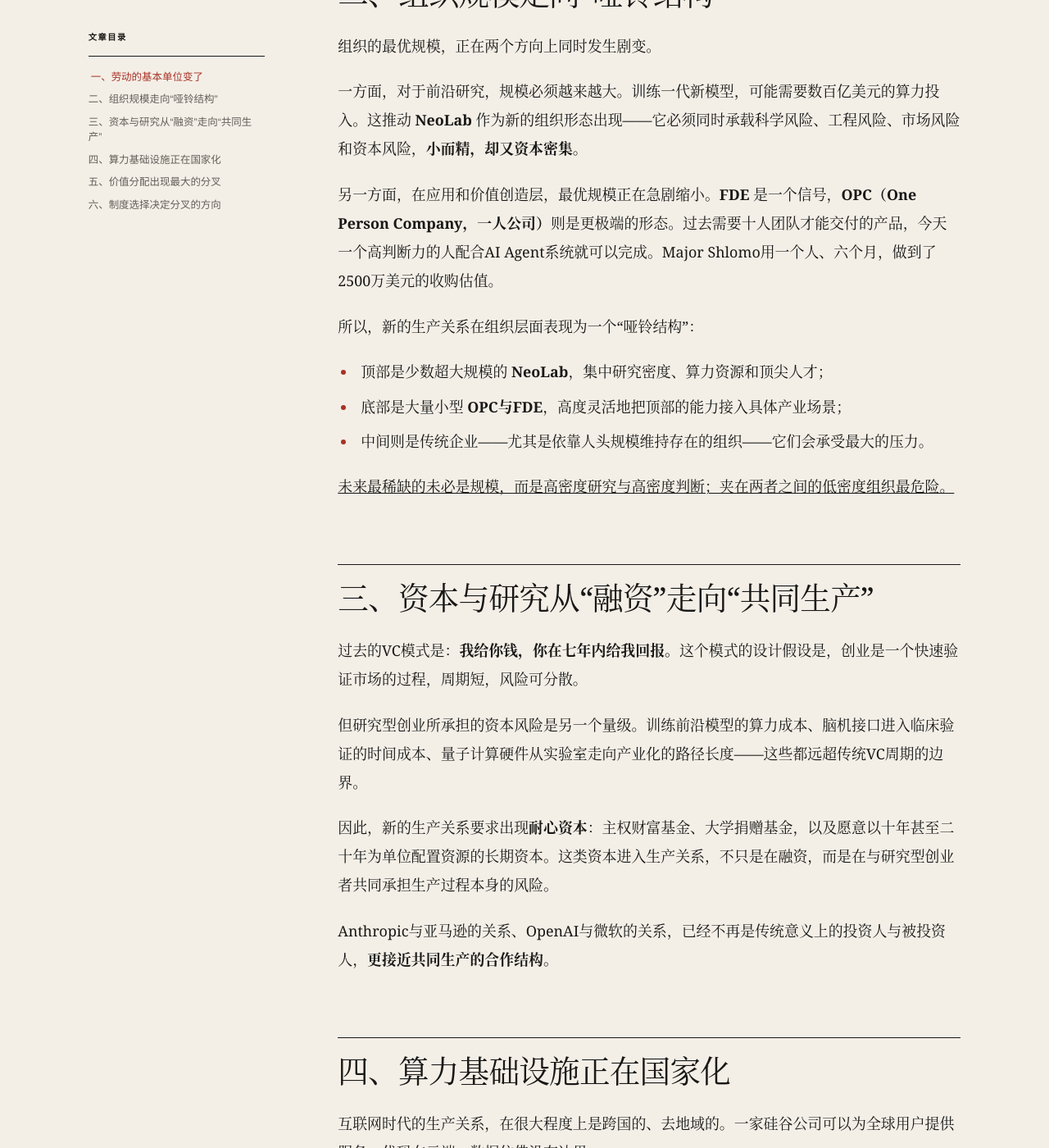
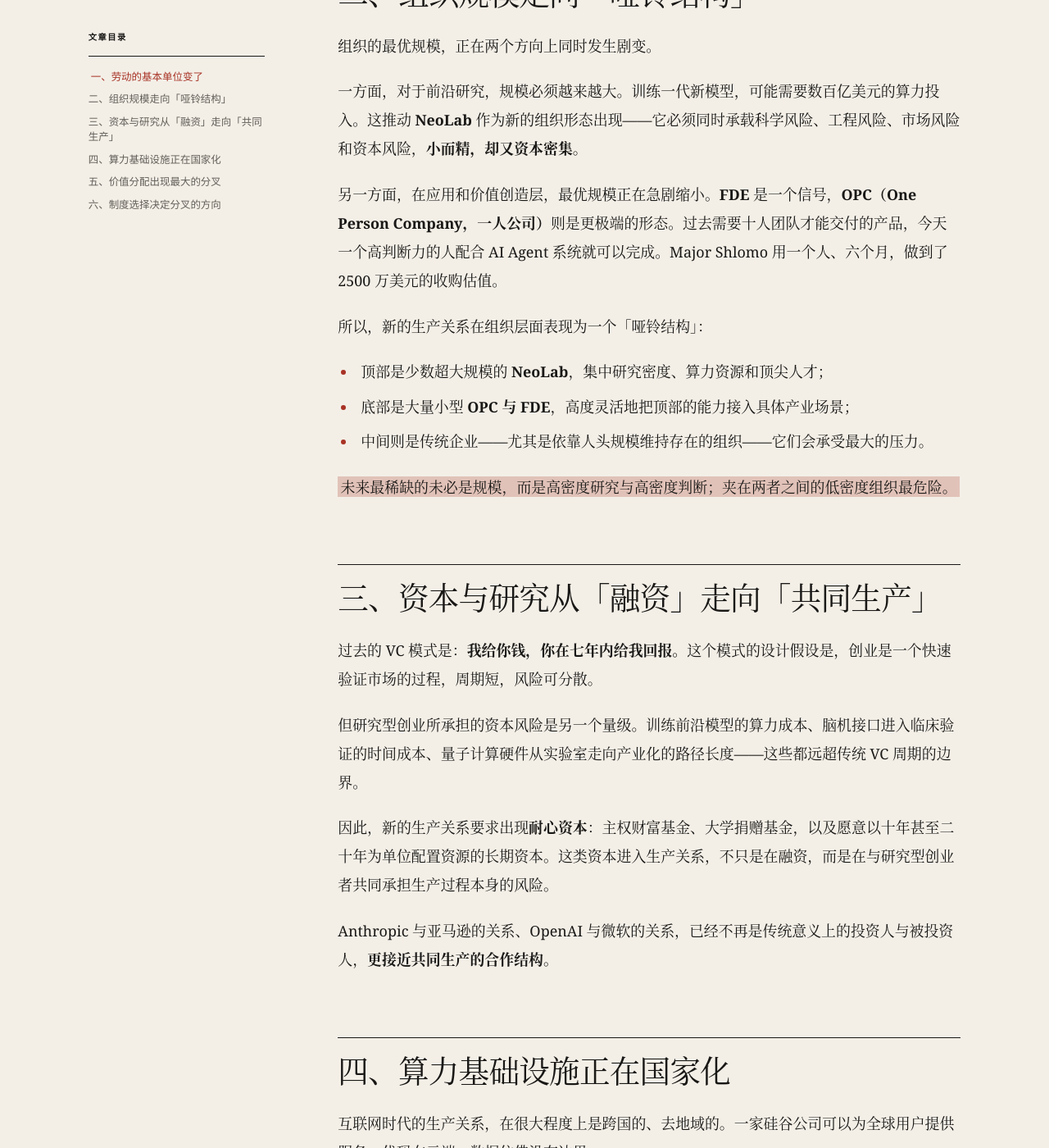
Before and after one commit to MochiaoChen/MochiaoChen.github.io, a Jekyll site: the page built from _posts/2026-07-24-new-productive-forces-new-relations-of-production.md, in a window 1280 px wide and 1400 px high, scrolled down 1952 px. Shown: the whole window at 82% size. Built offline with Jekyll 4.4.1, drawn with Linux system fonts in a browser that asks for light colours; a style sheet for code colours, icons or effects is not loaded; some of the changed text lies outside the part shown.

Commit message:
Apply Chinese typography and highlight styling

```diff
--- a/_posts/2026-07-24-new-productive-forces-new-relations-of-production.md
+++ b/_posts/2026-07-24-new-productive-forces-new-relations-of-production.md
@@ -1,6 +1,6 @@
 ---
 title: "新生产力，需要新的生产关系"
-description: "Agentic AI改变的不只是工具，而是劳动单位、组织规模、资本结构、国家角色与价值分配方式。"
+description: "Agentic AI 改变的不只是工具，而是劳动单位、组织规模、资本结构、国家角色与价值分配方式。"
 date: 2026-07-24 10:00:00 +0800
 categories: [人工智能]
 tags: [Agentic AI, 生产关系, NeoLab, FDE, OPC, 耐心资本]
@@ -8,11 +8,11 @@
 toc: true
 ---
 
-<u>任何一次生产力的跃迁，最终都要靠新的生产关系来承接。</u>否则，新的能力会被旧的结构压住，无法释放。
+<mark>任何一次生产力的跃迁，最终都要靠新的生产关系来承接。</mark>否则，新的能力会被旧的结构压住，无法释放。
 
-SpaceX为什么成功？技术并不是NASA没有——NASA有。真正的原因是，NASA是旧生产关系的产物。官僚体制、分包商网络、国会预算周期，这些生产关系是为上一代生产力设计的。马斯克用全新的生产关系——第一性原理开发、垂直整合、快速迭代、研究工程一体——把同样的物理学做出了完全不同的结果。
+SpaceX 为什么成功？技术并不是 NASA 没有——NASA 有。真正的原因是，NASA 是旧生产关系的产物。官僚体制、分包商网络、国会预算周期，这些生产关系是为上一代生产力设计的。马斯克用全新的生产关系——第一性原理开发、垂直整合、快速迭代、研究工程一体——把同样的物理学做出了完全不同的结果。
 
-所以问题来了：**Agentic AI作为新生产力，它本质上改变了什么？**
+所以问题来了：**Agentic AI 作为新生产力，它本质上改变了什么？**
 
 ## 一、劳动的基本单位变了
 
@@ -20,7 +20,7 @@
 
 今天，当硅基智能能够自主规划、自主执行、持续产出的时候，生产的基本单位开始变成：
 
-> **人类判断力 + AI Agent系统**
+> **人类判断力 + AI Agent 系统**
 
 这是历史上第一次，认知劳动本身可以被自动化执行。以前的工业革命替代的是体力劳动，今天被替代的是执行层的认知劳动：写代码的执行、写报告的执行、做分析的执行，都开始由硅基智能承接。
 
@@ -29,33 +29,33 @@
 1. **提出正确问题的能力；**
 2. **判断什么有价值的品味。**
 
-<u>执行变得廉价之后，问题与品味就会变得昂贵。</u>
+<mark>执行变得廉价之后，问题与品味就会变得昂贵。</mark>
 
-## 二、组织规模走向“哑铃结构”
+## 二、组织规模走向「哑铃结构」
 
 组织的最优规模，正在两个方向上同时发生剧变。
 
 一方面，对于前沿研究，规模必须越来越大。训练一代新模型，可能需要数百亿美元的算力投入。这推动 **NeoLab** 作为新的组织形态出现——它必须同时承载科学风险、工程风险、市场风险和资本风险，**小而精，却又资本密集**。
 
-另一方面，在应用和价值创造层，最优规模正在急剧缩小。**FDE** 是一个信号，**OPC（One Person Company，一人公司）**则是更极端的形态。过去需要十人团队才能交付的产品，今天一个高判断力的人配合AI Agent系统就可以完成。Major Shlomo用一个人、六个月，做到了2500万美元的收购估值。
+另一方面，在应用和价值创造层，最优规模正在急剧缩小。**FDE** 是一个信号，**OPC（One Person Company，一人公司）**则是更极端的形态。过去需要十人团队才能交付的产品，今天一个高判断力的人配合 AI Agent 系统就可以完成。Major Shlomo 用一个人、六个月，做到了 2500 万美元的收购估值。
 
-所以，新的生产关系在组织层面表现为一个“哑铃结构”：
+所以，新的生产关系在组织层面表现为一个「哑铃结构」：
 
 - 顶部是少数超大规模的 **NeoLab**，集中研究密度、算力资源和顶尖人才；
-- 底部是大量小型 **OPC与FDE**，高度灵活地把顶部的能力接入具体产业场景；
+- 底部是大量小型 **OPC 与 FDE**，高度灵活地把顶部的能力接入具体产业场景；
 - 中间则是传统企业——尤其是依靠人头规模维持存在的组织——它们会承受最大的压力。
 
-<u>未来最稀缺的未必是规模，而是高密度研究与高密度判断；夹在两者之间的低密度组织最危险。</u>
+<mark>未来最稀缺的未必是规模，而是高密度研究与高密度判断；夹在两者之间的低密度组织最危险。</mark>
 
-## 三、资本与研究从“融资”走向“共同生产”
+## 三、资本与研究从「融资」走向「共同生产」
 
-过去的VC模式是：**我给你钱，你在七年内给我回报。**这个模式的设计假设是，创业是一个快速验证市场的过程，周期短，风险可分散。
+过去的 VC 模式是：**我给你钱，你在七年内给我回报。**这个模式的设计假设是，创业是一个快速验证市场的过程，周期短，风险可分散。
 
-但研究型创业所承担的资本风险是另一个量级。训练前沿模型的算力成本、脑机接口进入临床验证的时间成本、量子计算硬件从实验室走向产业化的路径长度——这些都远超传统VC周期的边界。
+但研究型创业所承担的资本风险是另一个量级。训练前沿模型的算力成本、脑机接口进入临床验证的时间成本、量子计算硬件从实验室走向产业化的路径长度——这些都远超传统 VC 周期的边界。
 
 因此，新的生产关系要求出现**耐心资本**：主权财富基金、大学捐赠基金，以及愿意以十年甚至二十年为单位配置资源的长期资本。这类资本进入生产关系，不只是在融资，而是在与研究型创业者共同承担生产过程本身的风险。
 
-Anthropic与亚马逊的关系、OpenAI与微软的关系，已经不再是传统意义上的投资人与被投资人，**更接近共同生产的合作结构**。
+Anthropic 与亚马逊的关系、OpenAI 与微软的关系，已经不再是传统意义上的投资人与被投资人，**更接近共同生产的合作结构**。
 
 ## 四、算力基础设施正在国家化
 
@@ -63,11 +63,11 @@
 
 算力完全不同。**算力是物理的**：它依赖能源，依赖特殊制程的芯片，也依赖地理环境。这使国家重新成为生产关系中的关键角色。
 
-美国的StarGate、中国的实训场，本质上都是国家在直接组织算力基础设施的生产关系。这是继工业时代的铁路与电网之后，国家第一次以这种力度重新介入生产基础设施。
+美国的 StarGate、中国的实训场，本质上都是国家在直接组织算力基础设施的生产关系。这是继工业时代的铁路与电网之后，国家第一次以这种力度重新介入生产基础设施。
 
 新的生产关系因此多了一个维度：它不只是市场中企业与企业、资本与劳动之间的关系，也包括**大国之间围绕核心生产要素控制权的博弈**。
 
-<u>当算力成为基础设施，技术竞争也就同时成为能源竞争、制造竞争与国家能力的竞争。</u>
+<mark>当算力成为基础设施，技术竞争也就同时成为能源竞争、制造竞争与国家能力的竞争。</mark>
 
 ## 五、价值分配出现最大的分叉
 
@@ -77,7 +77,7 @@
 
 在生产力层——算力、模型、数据——价值极度集中。少数掌握算力和前沿模型的组织，拥有接近垄断的优势。
 
-但在价值应用层，AI的普惠性又会让原本无力进入某些领域的人获得能力。FDE可以让一名工程师深入医疗、法律、材料等行业，完成过去只有顶尖专家团队才能做到的事。
+但在价值应用层，AI 的普惠性又会让原本无力进入某些领域的人获得能力。FDE 可以让一名工程师深入医疗、法律、材料等行业，完成过去只有顶尖专家团队才能做到的事。
 
 这是一个矛盾的结果：
 
@@ -91,10 +91,10 @@
 
 - 耐心资本能不能支持真正的研究；
 - 普惠性的基础设施能不能被建立；
-- FDE的能力能不能被更多人获得。
+- FDE 的能力能不能被更多人获得。
 
 这些问题已经超出了任何个体或单一组织能够独立回答的范围。但它们正在变得越来越重要。
 
-**Agentic AI带来的并不只是一次工具升级。**它正在重写劳动、组织、资本、国家与分配之间的关系。新生产力已经出现，真正悬而未决的问题是：我们能否及时创造出承接它的新生产关系。
+**Agentic AI 带来的并不只是一次工具升级。**它正在重写劳动、组织、资本、国家与分配之间的关系。新生产力已经出现，真正悬而未决的问题是：我们能否及时创造出承接它的新生产关系。
 
-<u>如果不能，新能力只会强化旧结构；如果能够，它才可能真正转化为一个时代的生产力。</u>
+<mark>如果不能，新能力只会强化旧结构；如果能够，它才可能真正转化为一个时代的生产力。</mark>
```
